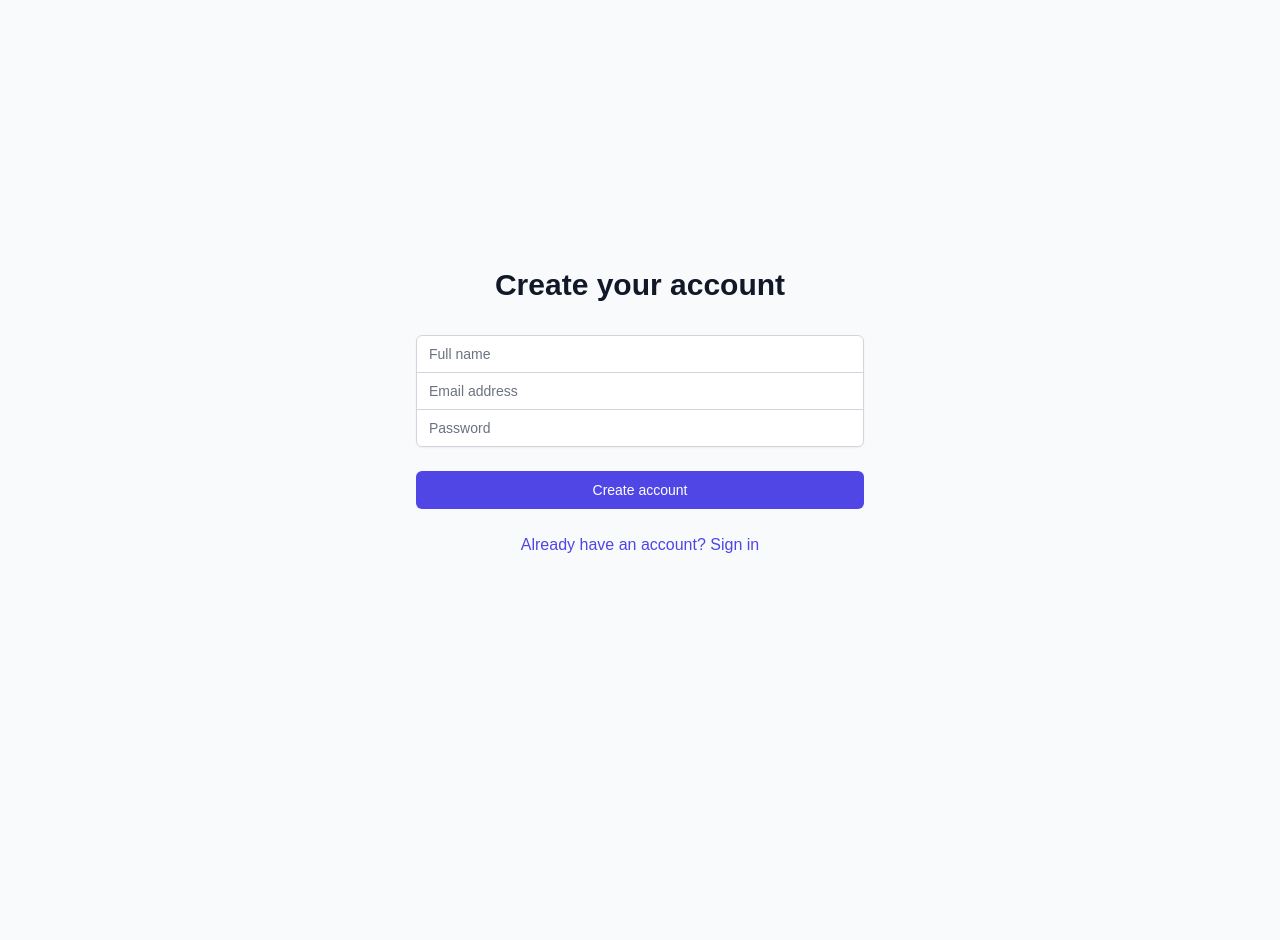
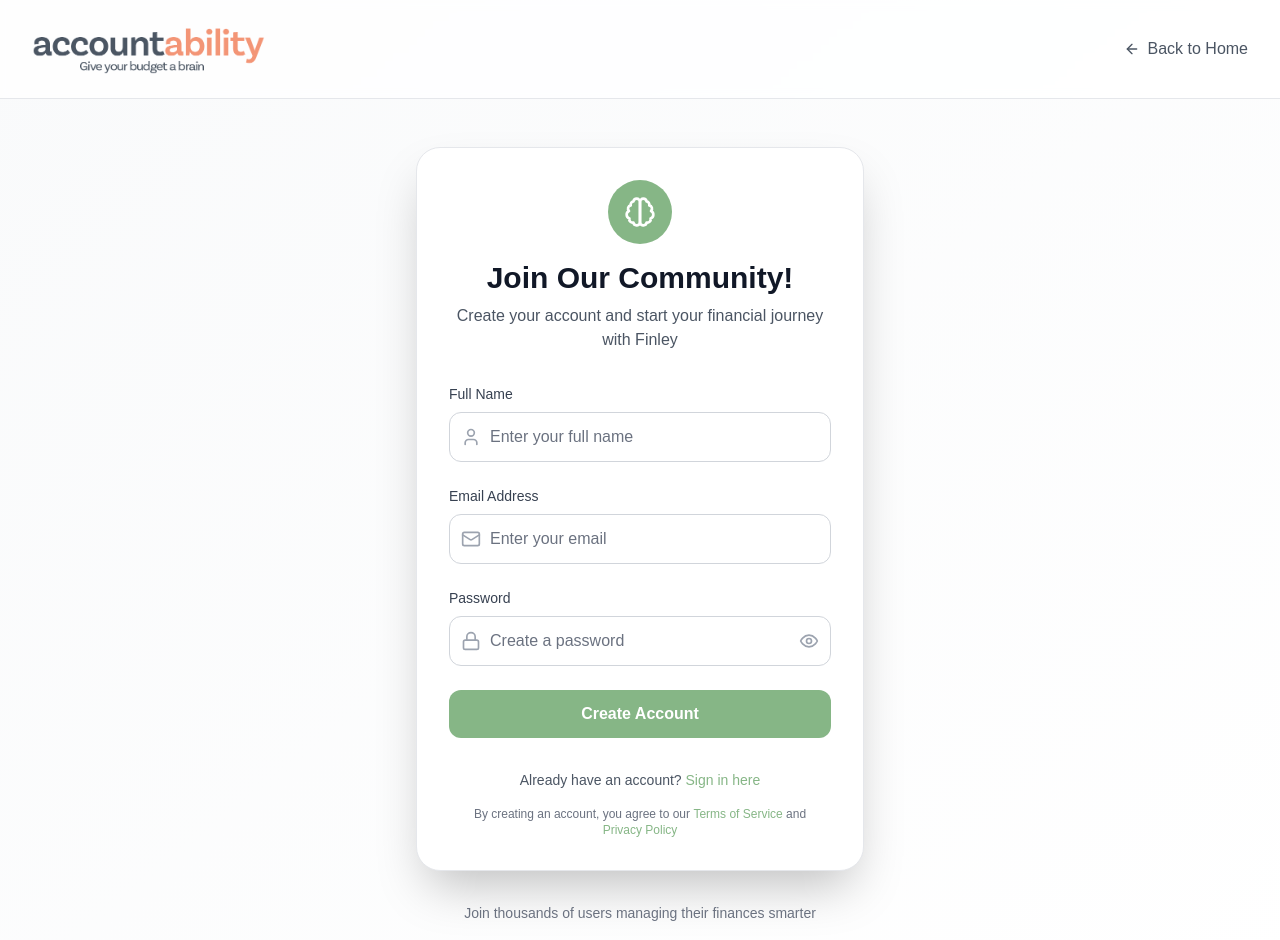
Before and after one commit to bspell00/budgeting-app, a Next.js app: page /auth/signup in a window 1280 px wide. Shown: the top 940 px of the page. Before the commit the page ends 800 px from the top, so only its background shows below. Built offline with nearby package versions, Linux system fonts and the light colour scheme; no server answers; a web font is replaced by a local one.

Commit message:
Update signup page to match signin page styling with Finley branding

```diff
--- a/pages/auth/signup.tsx
+++ b/pages/auth/signup.tsx
@@ -1,12 +1,17 @@
 import { useState } from 'react';
 import { signIn } from 'next-auth/react';
 import { useRouter } from 'next/router';
+import { GetServerSideProps } from 'next';
+import { getSession } from 'next-auth/react';
+import Image from 'next/image';
 import Link from 'next/link';
+import { ArrowLeft, Mail, Lock, Eye, EyeOff, Brain, User } from 'lucide-react';
 
 export default function SignUp() {
   const [email, setEmail] = useState('');
   const [password, setPassword] = useState('');
   const [name, setName] = useState('');
+  const [showPassword, setShowPassword] = useState(false);
   const [error, setError] = useState('');
   const [isLoading, setIsLoading] = useState(false);
   const router = useRouter();
@@ -50,87 +55,213 @@ export default function SignUp() {
   };
 
   return (
-    <div className="min-h-screen flex items-center justify-center bg-gray-50 py-12 px-4 sm:px-6 lg:px-8">
-      <div className="max-w-md w-full space-y-8">
-        <div>
-          <h2 className="mt-6 text-center text-3xl font-extrabold text-gray-900">
-            Create your account
-          </h2>
+    <div className="min-h-screen bg-gradient-to-br from-gray-50 to-white">
+      {/* Header */}
+      <header className="relative z-10 bg-white/80 backdrop-blur-sm border-b border-gray-200">
+        <div className="max-w-7xl mx-auto px-4 sm:px-6 lg:px-8">
+          <div className="flex justify-between items-center py-6">
+            <Link href="/" className="flex items-center space-x-3">
+              <div className="w-full h-[50px]">
+                <Image
+                  src="/img/PNG/logo.png"
+                  alt="Logo"
+                  width={200}
+                  height={50}
+                  className="w-full h-full object-contain"
+                  priority
+                  quality={100}
+                />
               </div>
-        <form className="mt-8 space-y-6" onSubmit={handleSubmit}>
+            </Link>
+            <Link
+              href="/"
+              className="flex items-center space-x-2 text-gray-600 hover:text-gray-900 transition-colors"
+            >
+              <ArrowLeft className="w-4 h-4" />
+              <span>Back to Home</span>
+            </Link>
+          </div>
+        </div>
+      </header>
+
+      {/* Main Content */}
+      <div className="flex items-center justify-center px-4 sm:px-6 lg:px-8 py-12">
+        <div className="max-w-md w-full">
+          {/* Welcome Card */}
+          <div className="bg-white rounded-3xl shadow-2xl border border-gray-200 p-8">
+            <div className="text-center mb-8">
+              <div className="w-16 h-16 bg-[#86b686] rounded-full flex items-center justify-center mx-auto mb-4">
+                <Brain className="w-8 h-8 text-white" />
+              </div>
+              <h1 className="text-3xl font-bold text-gray-900 mb-2">Join Our Community!</h1>
+              <p className="text-gray-600">Create your account and start your financial journey with Finley</p>
+            </div>
+
+            <form onSubmit={handleSubmit} className="space-y-6">
               {error && (
-            <div className="bg-red-50 border border-red-200 rounded-md p-4">
-              <div className="text-sm text-red-600">{error}</div>
+                <div className="bg-red-50 border border-red-200 rounded-xl p-4">
+                  <div className="text-sm text-red-600 text-center">{error}</div>
                 </div>
               )}
-          <div className="rounded-md shadow-sm -space-y-px">
+
+              {/* Name Field */}
               <div>
-              <label htmlFor="name" className="sr-only">
-                Full name
+                <label htmlFor="name" className="block text-sm font-medium text-gray-700 mb-2">
+                  Full Name
                 </label>
+                <div className="relative">
+                  <div className="absolute inset-y-0 left-0 pl-3 flex items-center pointer-events-none">
+                    <User className="h-5 w-5 text-gray-400" />
+                  </div>
                   <input
                     id="name"
                     name="name"
                     type="text"
                     autoComplete="name"
                     required
-                className="appearance-none rounded-none relative block w-full px-3 py-2 border border-gray-300 placeholder-gray-500 text-gray-900 rounded-t-md focus:outline-none focus:ring-indigo-500 focus:border-indigo-500 focus:z-10 sm:text-sm"
-                placeholder="Full name"
+                    className="block w-full pl-10 pr-3 py-3 border border-gray-300 rounded-xl placeholder-gray-500 text-gray-900 focus:outline-none focus:ring-2 focus:ring-[#86b686] focus:border-[#86b686] transition-colors"
+                    placeholder="Enter your full name"
                     value={name}
                     onChange={(e) => setName(e.target.value)}
                   />
                 </div>
+              </div>
+
+              {/* Email Field */}
               <div>
-              <label htmlFor="email" className="sr-only">
-                Email address
+                <label htmlFor="email" className="block text-sm font-medium text-gray-700 mb-2">
+                  Email Address
                 </label>
+                <div className="relative">
+                  <div className="absolute inset-y-0 left-0 pl-3 flex items-center pointer-events-none">
+                    <Mail className="h-5 w-5 text-gray-400" />
+                  </div>
                   <input
                     id="email"
                     name="email"
                     type="email"
                     autoComplete="email"
                     required
-                className="appearance-none rounded-none relative block w-full px-3 py-2 border border-gray-300 placeholder-gray-500 text-gray-900 focus:outline-none focus:ring-indigo-500 focus:border-indigo-500 focus:z-10 sm:text-sm"
-                placeholder="Email address"
+                    className="block w-full pl-10 pr-3 py-3 border border-gray-300 rounded-xl placeholder-gray-500 text-gray-900 focus:outline-none focus:ring-2 focus:ring-[#86b686] focus:border-[#86b686] transition-colors"
+                    placeholder="Enter your email"
                     value={email}
                     onChange={(e) => setEmail(e.target.value)}
                   />
                 </div>
+              </div>
+
+              {/* Password Field */}
               <div>
-              <label htmlFor="password" className="sr-only">
+                <label htmlFor="password" className="block text-sm font-medium text-gray-700 mb-2">
                   Password
                 </label>
+                <div className="relative">
+                  <div className="absolute inset-y-0 left-0 pl-3 flex items-center pointer-events-none">
+                    <Lock className="h-5 w-5 text-gray-400" />
+                  </div>
                   <input
                     id="password"
                     name="password"
-                type="password"
+                    type={showPassword ? 'text' : 'password'}
                     autoComplete="new-password"
                     required
-                className="appearance-none rounded-none relative block w-full px-3 py-2 border border-gray-300 placeholder-gray-500 text-gray-900 rounded-b-md focus:outline-none focus:ring-indigo-500 focus:border-indigo-500 focus:z-10 sm:text-sm"
-                placeholder="Password"
+                    className="block w-full pl-10 pr-12 py-3 border border-gray-300 rounded-xl placeholder-gray-500 text-gray-900 focus:outline-none focus:ring-2 focus:ring-[#86b686] focus:border-[#86b686] transition-colors"
+                    placeholder="Create a password"
                     value={password}
                     onChange={(e) => setPassword(e.target.value)}
                   />
+                  <button
+                    type="button"
+                    className="absolute inset-y-0 right-0 pr-3 flex items-center"
+                    onClick={() => setShowPassword(!showPassword)}
+                  >
+                    {showPassword ? (
+                      <EyeOff className="h-5 w-5 text-gray-400 hover:text-gray-600" />
+                    ) : (
+                      <Eye className="h-5 w-5 text-gray-400 hover:text-gray-600" />
+                    )}
+                  </button>
                 </div>
               </div>
 
-          <div>
+              {/* Sign Up Button */}
               <button
                 type="submit"
                 disabled={isLoading}
-              className="group relative w-full flex justify-center py-2 px-4 border border-transparent text-sm font-medium rounded-md text-white bg-indigo-600 hover:bg-indigo-700 focus:outline-none focus:ring-2 focus:ring-offset-2 focus:ring-indigo-500 disabled:opacity-50"
+                className="w-full bg-[#86b686] text-white py-3 px-4 rounded-xl font-semibold hover:bg-[#73a373] focus:outline-none focus:ring-2 focus:ring-offset-2 focus:ring-[#86b686] transition-all duration-300 disabled:opacity-50 disabled:cursor-not-allowed transform hover:scale-105"
               >
-              {isLoading ? 'Creating account...' : 'Create account'}
+                {isLoading ? (
+                  <div className="flex items-center justify-center space-x-2">
+                    <div className="w-5 h-5 border-2 border-white border-t-transparent rounded-full animate-spin"></div>
+                    <span>Creating account...</span>
+                  </div>
+                ) : (
+                  'Create Account'
+                )}
               </button>
+            </form>
+
+            {/* Footer Links */}
+            <div className="mt-8 text-center">
+              <p className="text-sm text-gray-600">
+                Already have an account?{' '}
+                <Link
+                  href="/auth/signin"
+                  className="font-medium text-[#86b686] hover:text-[#73a373] transition-colors"
+                >
+                  Sign in here
+                </Link>
+              </p>
+              <p className="text-xs text-gray-500 mt-4">
+                By creating an account, you agree to our{' '}
+                <button className="text-[#86b686] hover:text-[#73a373] transition-colors">
+                  Terms of Service
+                </button>
+                {' '}and{' '}
+                <button className="text-[#86b686] hover:text-[#73a373] transition-colors">
+                  Privacy Policy
+                </button>
+              </p>
+            </div>
           </div>
 
-          <div className="text-center">
-            <Link href="/auth/signin" className="text-indigo-600 hover:text-indigo-500">
-              Already have an account? Sign in
-            </Link>
+          {/* Trust Indicators */}
+          <div className="mt-8 text-center">
+            <p className="text-sm text-gray-500 mb-4">Join thousands of users managing their finances smarter</p>
+            <div className="flex justify-center space-x-8 text-xs text-gray-400">
+              <div className="flex items-center space-x-1">
+                <div className="w-2 h-2 bg-green-500 rounded-full"></div>
+                <span>Bank-level security</span>
               </div>
-        </form>
+              <div className="flex items-center space-x-1">
+                <div className="w-2 h-2 bg-green-500 rounded-full"></div>
+                <span>256-bit encryption</span>
+              </div>
+              <div className="flex items-center space-x-1">
+                <div className="w-2 h-2 bg-green-500 rounded-full"></div>
+                <span>SOC 2 compliant</span>
+              </div>
+            </div>
+          </div>
+        </div>
       </div>
     </div>
   );
 }
+
+export const getServerSideProps: GetServerSideProps = async (context) => {
+  const session = await getSession(context);
+
+  if (session) {
+    return {
+      redirect: {
+        destination: '/',
+        permanent: false,
+      },
+    };
+  }
+
+  return {
+    props: {},
+  };
+};
```
Lines whose indentation alone changed are shown as unchanged.
